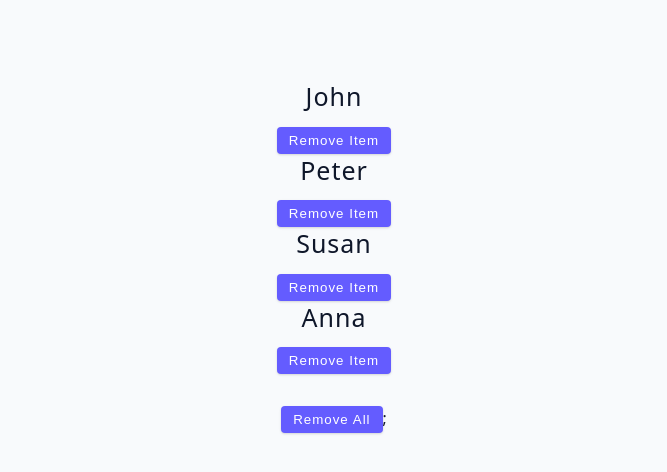
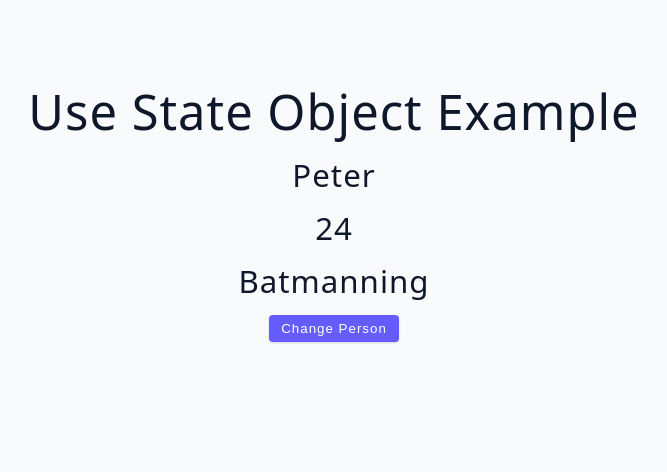
Before and after one commit to Newbie814/react_hook_projs, a React (Vite) app: page / in a window 1280 px wide. Shown: the top 472 px of the page, without its empty margins (306-973 px from the left). Built offline with nearby package versions, Linux system fonts and the light colour scheme.

Commit message:
useState with object as default

```diff
--- a/src/App.jsx
+++ b/src/App.jsx
@@ -1,10 +1,11 @@
 // import UseStateBasics from './tutorial/01-useState/02-useState-basics';
-import UseStateArray from './tutorial/01-useState/03-useState-array';
+// import UseStateArray from './tutorial/01-useState/03-useState-array';
+import UseStateObject from './tutorial/01-useState/04-useState-object';
 
 function App() {
   return (
     <div className='container'>
-      <UseStateArray />
+      <UseStateObject />
     </div>
   );
 }
--- a/src/tutorial/01-useState/03-useState-array.jsx
+++ b/src/tutorial/01-useState/03-useState-array.jsx
@@ -10,6 +10,7 @@ const UseStateArray = () => {
 
   return (
     <>
+      <h1>UseState Array Example</h1>
       {people.map((person) => {
         const { id, name } = person;
         return (
--- a/src/tutorial/01-useState/04-useState-object.jsx
+++ b/src/tutorial/01-useState/04-useState-object.jsx
@@ -0,0 +1,30 @@
+import React, { useState } from 'react';
+
+const UseStateObject = () => {
+  const [person, setPerson] = useState({
+    name: 'peter',
+    age: 24,
+    hobby: 'batmanning',
+  });
+
+  const changePerson = () => {
+    if (person.name === 'peter') {
+      setPerson({ name: 'john', age: 30, hobby: 'scream at computer' });
+    } else {
+      return setPerson({ name: 'peter', age: 24, hobby: 'batmanning' });
+    }
+  };
+  return (
+    <div>
+      <h1>Use State Object Example</h1>
+      <h3>{person.name}</h3>
+      <h3>{person.age}</h3>
+      <h3>{person.hobby}</h3>
+      <button className='btn' onClick={changePerson}>
+        Change Person
+      </button>
+    </div>
+  );
+};
+
+export default UseStateObject;
```
